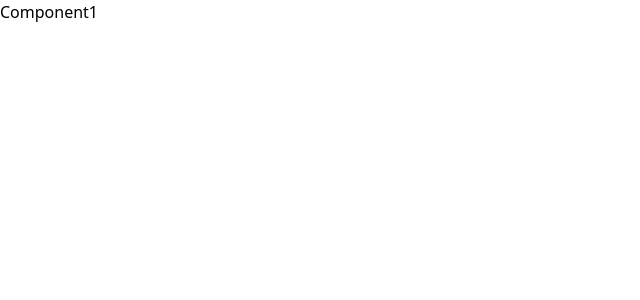
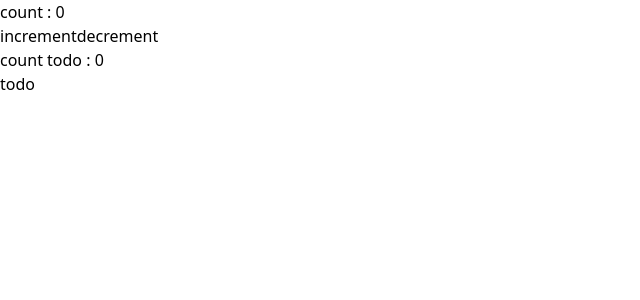
Before and after one commit to sbsakib8/reactbox, a React (Vite) app in the folder vite-project/: page / in a window 1280 px wide. Shown: the top 300 px of the page, without its empty margins (0-640 px from the left). Built offline with nearby package versions, Linux system fonts and the light colour scheme.

Commit message:
redux toolkit

```diff
--- a/vite-project/src/App.jsx
+++ b/vite-project/src/App.jsx
@@ -1,13 +1,14 @@
 import './App.css'
 import Component1 from './compnent/Component1'
-import Datafatch from './compnent/customhook/Datafatch'
-import Singin from './compnent/form/Singin'
+import Component2 from './compnent/Component2'
+
 
 function App() {
 
   return (
     <div>
       <Component1/>
+      <Component2/>
     </div>
   )
 }
--- a/vite-project/src/Redux/store.jsx
+++ b/vite-project/src/Redux/store.jsx
@@ -1,8 +1,11 @@
 import {configureStore } from '@reduxjs/toolkit'
 import  counterReduser  from './countSlice';
+import  todoReduser  from './todoSlice';
 const store = configureStore({
     reducer: {
         counter: counterReduser,
+        todo: todoReduser,
+
     },
 })
 
--- /dev/null
+++ b/vite-project/src/Redux/todoSlice.jsx
@@ -0,0 +1,19 @@
+import { createSlice } from "@reduxjs/toolkit";
+
+export const todoSlice  = createSlice(
+    {
+        name:'todo',
+        initialState:{
+            todos:0,
+        },
+        reducers:{
+            increment:(state)=>({...state,todos:state.todos+1}),
+            decrement:(state)=>({...state,todos:state.todos-1}),
+            reset:(state)=>({...state,todos:0}),
+        }
+    }
+)
+
+export const {increment,decrement,reset} = todoSlice.actions
+
+export default todoSlice.reducer;
--- a/vite-project/src/compnent/Component1.jsx
+++ b/vite-project/src/compnent/Component1.jsx
@@ -1,9 +1,27 @@
 import React from 'react'
-import Component2 from './Component2'
+import {useDispatch, useSelector} from 'react-redux'
+import { decrement, increment } from '../Redux/countSlice'
 
 function Component1() {
+  const count = useSelector((select)=> select.counter.value)
+  const dispatch = useDispatch()
   return (
-    <div>Component1
+    <div>
+      <h1>count : {count}</h1>
+      <button className=' bg-green-400 p-3 rounded-2xl mr-5 hover:bg-green-200'
+      onClick={
+        ()=>{
+          dispatch(increment())
+        }
+      }
+      >increment</button>
+      <button className=' bg-green-400 p-3 rounded-2xl mr-5 hover:bg-green-200'
+      onClick={
+        ()=>{
+          dispatch(decrement())
+        }
+      }
+      >decrement</button>
 
     </div>
   )
--- a/vite-project/src/compnent/Component2.jsx
+++ b/vite-project/src/compnent/Component2.jsx
@@ -1,32 +1,20 @@
-import React, { useContext } from 'react'
-import { Usecontexts } from './Usecontext'
-import Componet4 from './componet4'
+import React from 'react'
+import { useDispatch, useSelector } from 'react-redux'
+import { increment } from '../Redux/todoSlice'
 
 function Component2() {
-    const {user,text ,setuser}  = useContext(Usecontexts)
-    const deletes = (id) => {
-     let userd = user.filter((use)=>{
-       return use.id!== id
-     })
-     setuser(userd)
-    }
+  const todos= useSelector((stat)=>stat.todo.todos)
+    const dispatch = useDispatch()
   return (
-    <div className='flex gap-5 flex-1 flex-wrap'>Component2
-        <h1>{text}</h1>
-        <Componet4/>
-        {
-          user.map((itme)=>{
-            return(
-              <div className=' w-40 h-34 bg-green-400 px-10 py-1 shadow-lg' key={itme.id}>
-                <p>{itme.id}</p>
-                <h2>{itme.name}</h2>
-                <h2>{itme.work}</h2>
-                <button  className=' bg-red-500 p-2 rounded-full w-14 shadow-xl hover:bg-red-900 hover:shadow-2xl ' onClick={() =>{deletes(itme.id)}} >delet</button>
-              </div>
-            )
-          })
-        }
-
+    <div>
+      <h1>
+        count todo : {todos}
+      </h1>
+      <button className=' bg-green-400 p-3 rounded-2xl mr-5 hover:bg-green-200'
+      onClick={()=>{
+        dispatch(increment())
+      }}
+      >todo</button>
     </div>
   )
 }
```
